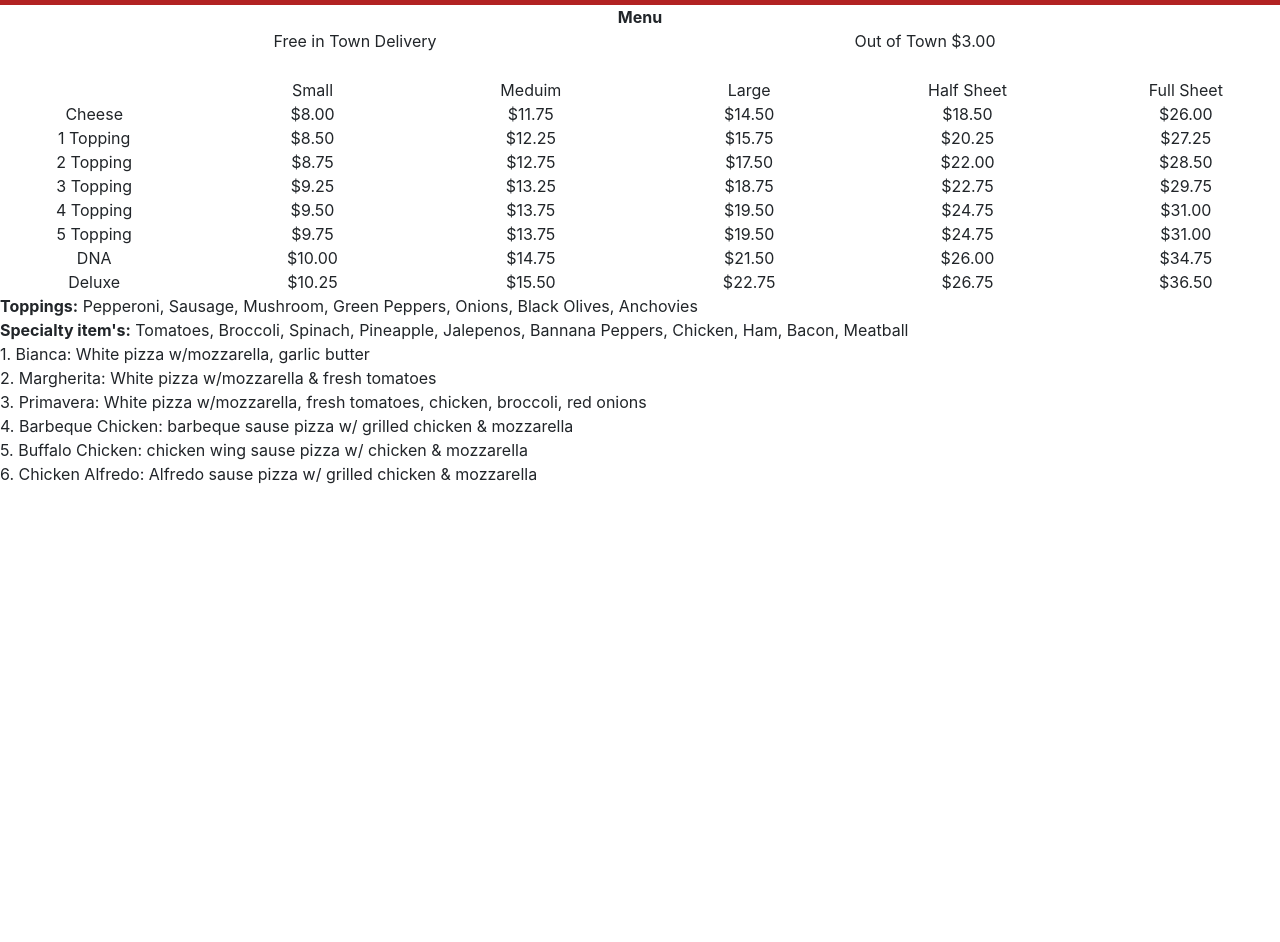
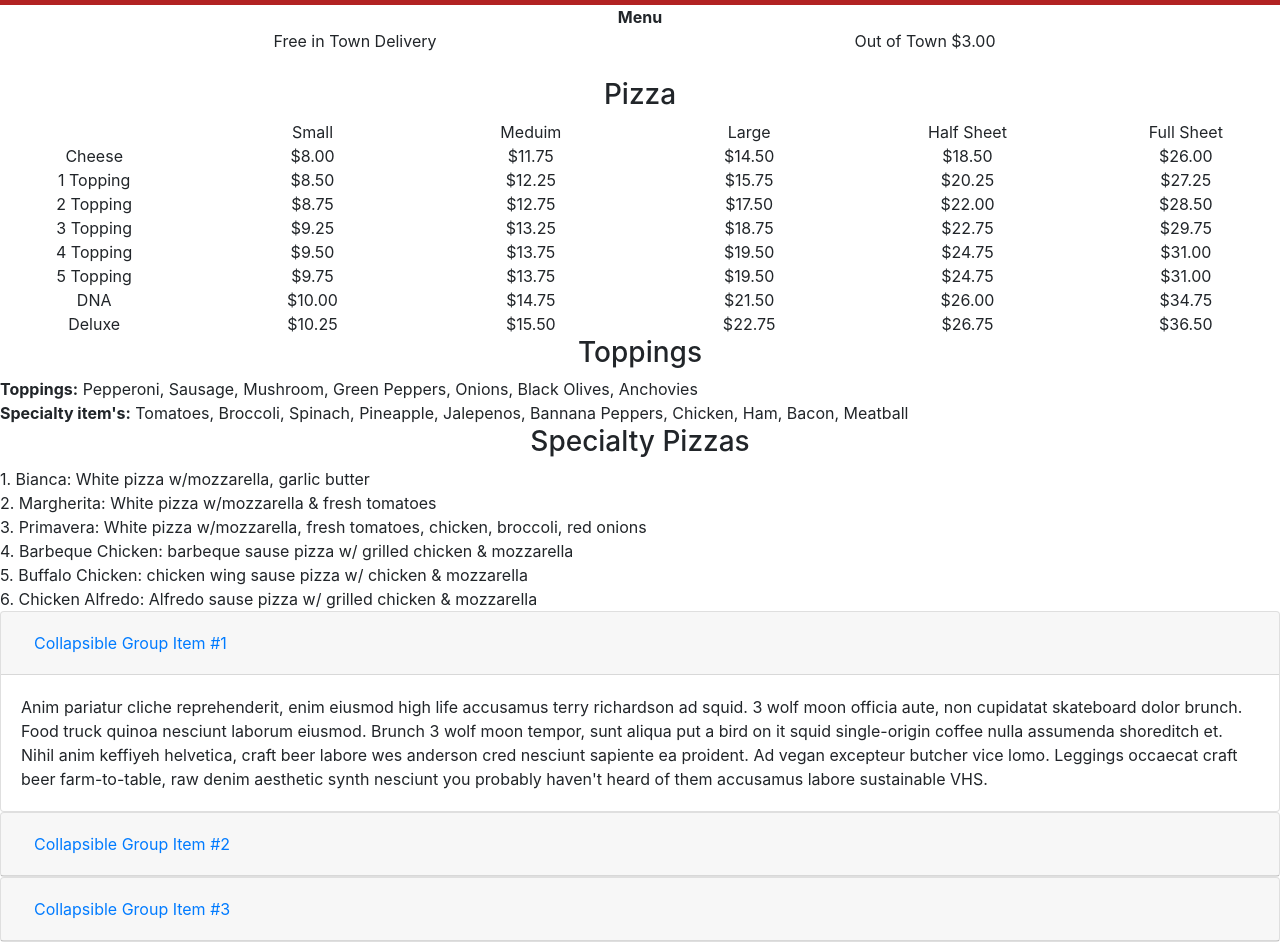
Before and after one commit to holdenmperkins/holdenmperkins.github.io, a plain HTML site: page menu.html in a window 1280 px wide. Shown: the part 51-993 px from the top of the page. Before the commit the page ends 800 px from the top, so only its background shows below. Drawn offline with nearby package versions, Linux system fonts and the light colour scheme; no server answers.

Commit message:
collapse thingy

```diff
--- a/menu.html
+++ b/menu.html
@@ -41,6 +41,9 @@
                 </div>
             </div>
             <div class="row" style="text-align: center;">
+                <div class="col-12">
+                    <h3>Pizza</h3>
+                </div>
                 <div class="col-2">
 
                 </div>
@@ -221,6 +224,9 @@
                 </div>
             </div>
             <div class="row">
+                <div class="col-12"  style="text-align: center;">
+                    <h3>Toppings</h3>
+                </div>
                 <div class="col-12">
                     <strong>Toppings:</strong> Pepperoni, Sausage, Mushroom, Green Peppers, Onions, Black Olives, Anchovies
                 </div>
@@ -230,6 +236,9 @@
                 </div>
             </div>
             <div class="row">
+                <div class="col-12" style="text-align: center;">
+                    <h3>Specialty Pizzas</h3>
+                </div>
                 <div class="col-12">
                     1. Bianca: White pizza w/mozzarella, garlic butter
                 </div>
@@ -250,6 +259,51 @@
                 </div>
 
             </div>
+            <div id="accordion">
+                <div class="card">
+                  <div class="card-header" id="headingOne">
+                    <h5 class="mb-0">
+                      <button class="btn btn-link" data-toggle="collapse" data-target="#collapseOne" aria-expanded="true" aria-controls="collapseOne">
+                        Collapsible Group Item #1
+                      </button>
+                    </h5>
+                  </div>
+
+                  <div id="collapseOne" class="collapse show" aria-labelledby="headingOne" data-parent="#accordion">
+                    <div class="card-body">
+                      Anim pariatur cliche reprehenderit, enim eiusmod high life accusamus terry richardson ad squid. 3 wolf moon officia aute, non cupidatat skateboard dolor brunch. Food truck quinoa nesciunt laborum eiusmod. Brunch 3 wolf moon tempor, sunt aliqua put a bird on it squid single-origin coffee nulla assumenda shoreditch et. Nihil anim keffiyeh helvetica, craft beer labore wes anderson cred nesciunt sapiente ea proident. Ad vegan excepteur butcher vice lomo. Leggings occaecat craft beer farm-to-table, raw denim aesthetic synth nesciunt you probably haven't heard of them accusamus labore sustainable VHS.
+                    </div>
+                  </div>
+                </div>
+                <div class="card">
+                  <div class="card-header" id="headingTwo">
+                    <h5 class="mb-0">
+                      <button class="btn btn-link collapsed" data-toggle="collapse" data-target="#collapseTwo" aria-expanded="false" aria-controls="collapseTwo">
+                        Collapsible Group Item #2
+                      </button>
+                    </h5>
+                  </div>
+                  <div id="collapseTwo" class="collapse" aria-labelledby="headingTwo" data-parent="#accordion">
+                    <div class="card-body">
+                      Anim pariatur cliche reprehenderit, enim eiusmod high life accusamus terry richardson ad squid. 3 wolf moon officia aute, non cupidatat skateboard dolor brunch. Food truck quinoa nesciunt laborum eiusmod. Brunch 3 wolf moon tempor, sunt aliqua put a bird on it squid single-origin coffee nulla assumenda shoreditch et. Nihil anim keffiyeh helvetica, craft beer labore wes anderson cred nesciunt sapiente ea proident. Ad vegan excepteur butcher vice lomo. Leggings occaecat craft beer farm-to-table, raw denim aesthetic synth nesciunt you probably haven't heard of them accusamus labore sustainable VHS.
+                    </div>
+                  </div>
+                </div>
+                <div class="card">
+                  <div class="card-header" id="headingThree">
+                    <h5 class="mb-0">
+                      <button class="btn btn-link collapsed" data-toggle="collapse" data-target="#collapseThree" aria-expanded="false" aria-controls="collapseThree">
+                        Collapsible Group Item #3
+                      </button>
+                    </h5>
+                  </div>
+                  <div id="collapseThree" class="collapse" aria-labelledby="headingThree" data-parent="#accordion">
+                    <div class="card-body">
+                      Anim pariatur cliche reprehenderit, enim eiusmod high life accusamus terry richardson ad squid. 3 wolf moon officia aute, non cupidatat skateboard dolor brunch. Food truck quinoa nesciunt laborum eiusmod. Brunch 3 wolf moon tempor, sunt aliqua put a bird on it squid single-origin coffee nulla assumenda shoreditch et. Nihil anim keffiyeh helvetica, craft beer labore wes anderson cred nesciunt sapiente ea proident. Ad vegan excepteur butcher vice lomo. Leggings occaecat craft beer farm-to-table, raw denim aesthetic synth nesciunt you probably haven't heard of them accusamus labore sustainable VHS.
+                    </div>
+                  </div>
+                </div>
+              </div>
         </div>
     <!--Remaining section-->
     <div id="footer"></div>
```
